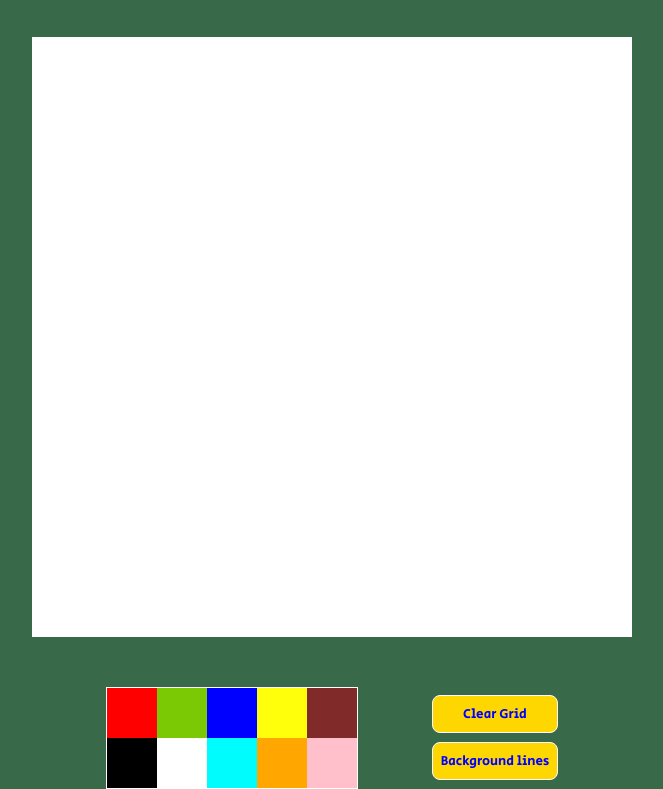
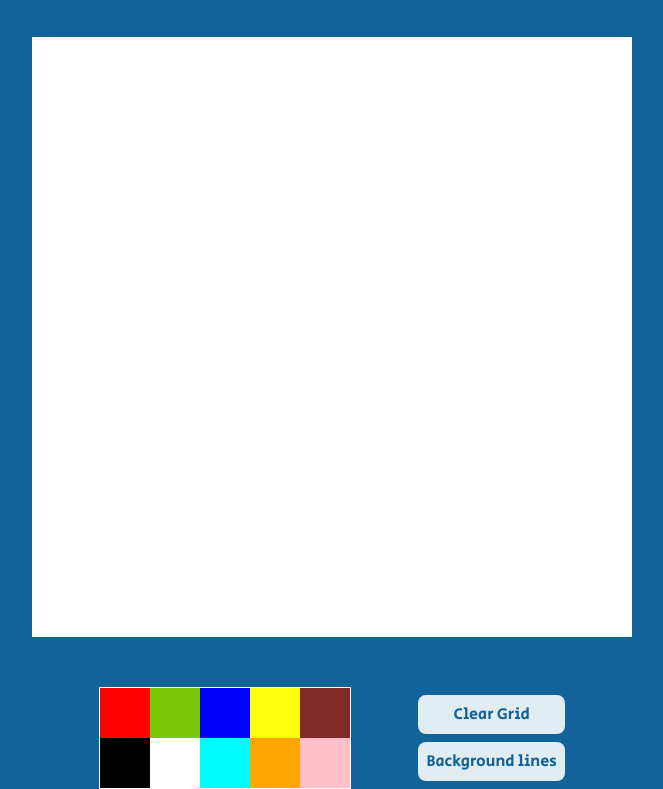
Before and after one commit to gyowyx96/Etch-a-Sketch, a plain HTML site: page index.html in a window 1280 px wide. Shown: the part 85-874 px from the top of the page, without its empty margins (308-971 px from the left). Drawn offline with Linux system fonts and the light colour scheme.

Commit message:
color and button changes

```diff
--- a/style.css
+++ b/style.css
@@ -6,7 +6,7 @@
 }
 
 body{
-    background-color: rgb(56, 105, 73);
+    background-color: #12639a;
     display: flex;
     flex-direction: column;
     justify-content: center;
@@ -22,6 +22,7 @@ body{
     flex-flow: row wrap;
     align-items: stretch;
     margin-bottom: 50px;
+
 
 }
 
@@ -55,10 +56,13 @@ h3{
 }
 button{
     padding: 8px;
-    background-color: gold;
-    color:blue;
-    border: 1px solid white;
+    background-color: rgba(255, 255, 255, 0.877);
+    color: #12639a;
+    border: none;
     border-radius: 8px;
+    font-size: 16px;
+    cursor: pointer;
+
 }
 .btn{
     width: 400px;
```
